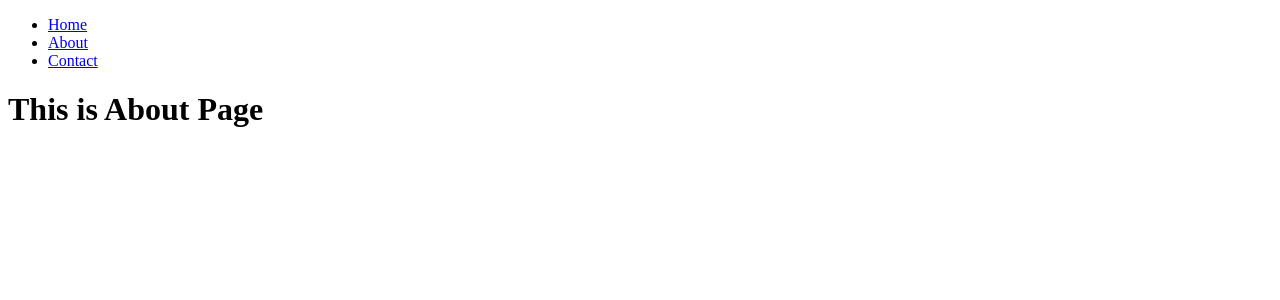
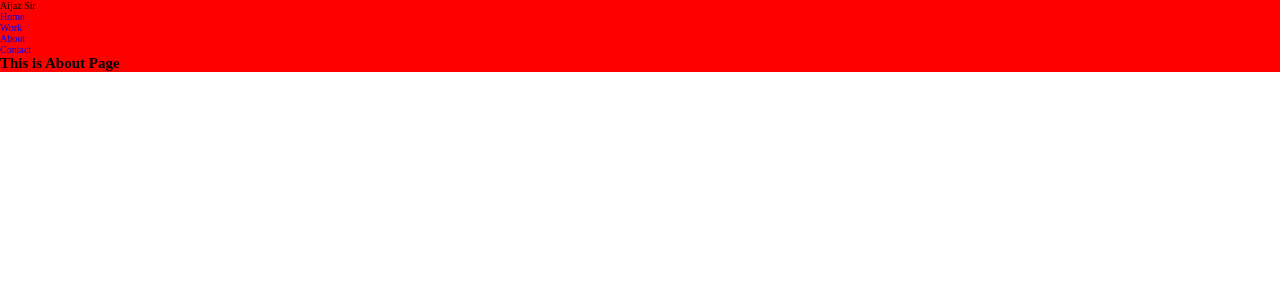
Before and after one commit to MWDeveloperTeam/aijaz-sir-portfolio, a React (Vite) app: page /about in a window 1280 px wide. Shown: the top 300 px of the page. Built offline with nearby package versions, Linux system fonts and the light colour scheme.

Commit message:
fourth commit

```diff
--- a/src/App.jsx
+++ b/src/App.jsx
@@ -1,4 +1,5 @@
 import React from "react";
+import "./app.css"
 import { useRoutes } from "react-router-dom";
 import Nav from "./components/Nav";
 import Home from "./pages/home/Home";
--- /dev/null
+++ b/src/app.css
@@ -0,0 +1,10 @@
+* {
+  margin: 0;
+  padding: 0;
+  box-sizing: border-box;
+  text-decoration: none;
+}
+
+html {
+  font-size: 10px;
+}
--- /dev/null
+++ b/src/assets/Colors.jsx
@@ -0,0 +1,4 @@
+const Color = {
+  primaryColor: "#000",
+  seconderyColor: "#fff",
+};
--- a/src/components/Header.jsx
+++ b/src/components/Header.jsx
@@ -0,0 +1,16 @@
+import React from "react";
+import styled from "styled-components";
+import Nav from "./Nav";
+
+const Header = () => {
+  return (
+    <Section>
+      <div className="logo_wrapper">Aijaz Sir</div>
+      <Nav />
+    </Section>
+  );
+};
+
+export default Header;
+
+const Section = styled.header``;
--- a/src/components/Layout.jsx
+++ b/src/components/Layout.jsx
@@ -1,14 +1,22 @@
 import React from "react";
-import Nav from "./Nav";
+import styled from "styled-components";
 import { Outlet } from "react-router-dom";
+import Header from "./Header";
 
 const Layout = () => {
   return (
-    <div>
-      <Nav />
+    <Section>
+      <Header />
       <Outlet />
-    </div>
+    </Section>
   );
 };
 
 export default Layout;
+
+const Section = styled.section`
+  width: 100%;
+  max-width: 192rem;
+  background: red;
+  margin: auto;
+`;
--- a/src/components/Nav.jsx
+++ b/src/components/Nav.jsx
@@ -1,22 +1,31 @@
 import React from "react";
+import styled from "styled-components";
 import { Link } from "react-router-dom";
 
 const Nav = () => {
   return (
-    <div>
+    <Navigation>
       <ul>
         <li>
-          <Link to="/">Home</Link>
+          <Link>Home</Link>
         </li>
         <li>
-          <Link to="/about">About</Link>
+          <Link>Work</Link>
         </li>
         <li>
-          <Link to="/contact">Contact</Link>
+          <Link>About</Link>
+        </li>
+        <li>
+          <Link>Contact</Link>
         </li>
       </ul>
-    </div>
+    </Navigation>
   );
 };
 
 export default Nav;
+
+const Navigation = styled.nav`
+
+
+`
```
